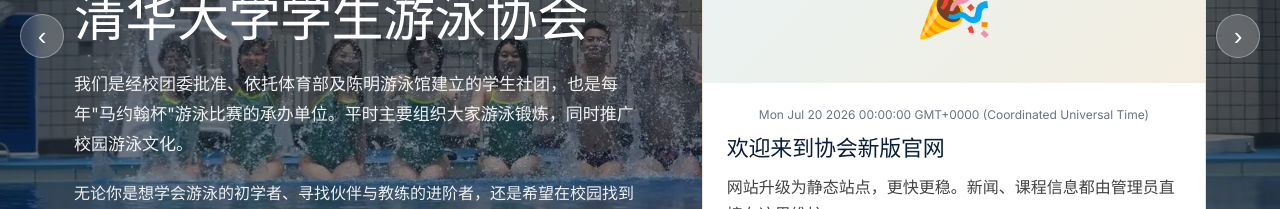
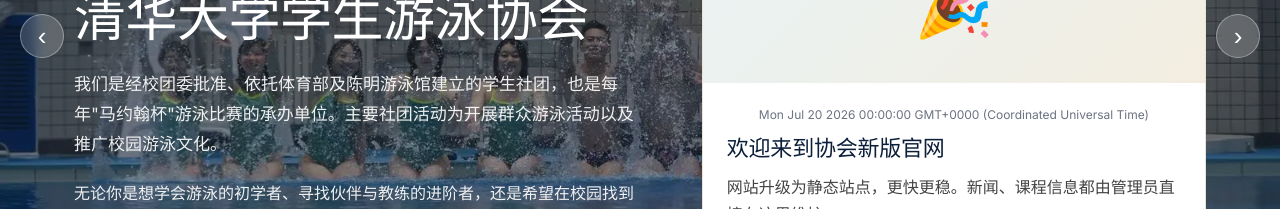
Before and after one commit to llw24/thu-swim-static, a Next.js app: page / in a window 1280 px wide. Shown: the part 331-540 px from the top of the page. Built offline with nearby package versions, Linux system fonts and the light colour scheme; no server answers.

Commit message:
copy: 协会介绍活动表述改回原版措辞

```diff
--- a/src/app/about/page.tsx
+++ b/src/app/about/page.tsx
@@ -13,7 +13,7 @@
         <h2 className="serif" style={{ fontSize: 22, marginBottom: 12 }}>{t('我们是谁', 'Who we are')}</h2>
         <p style={{ color:'#333', lineHeight: 1.85, marginBottom: 14 }}>
           {t(
-            '清华大学学生游泳协会是经校团委批准、依托体育部及陈明游泳馆建立的学生社团，也是每年"马约翰杯"游泳比赛的承办单位。平时主要组织大家游泳锻炼，同时推广校园游泳文化。',
+            '清华大学学生游泳协会是经校团委批准、依托体育部及陈明游泳馆建立的学生社团，也是每年"马约翰杯"游泳比赛的承办单位。主要社团活动为开展群众游泳活动以及推广校园游泳文化。',
             'The Tsinghua University Student Swimming Association is a student organization approved by the Youth League Committee, established under the Sports Department and based at Chen Ming Natatorium. We also organize the annual Ma Yuehan Cup swim meet. Day to day, we run swim sessions for everyone on campus and work to grow swimming culture at Tsinghua.'
           )}
         </p>
--- a/src/components/HomeView.tsx
+++ b/src/components/HomeView.tsx
@@ -74,7 +74,7 @@
             </h1>
             <p className="hero-lead" style={{ fontSize:17, lineHeight:1.75, marginBottom:20, maxWidth:560 }}>
               {t(
-                '我们是经校团委批准、依托体育部及陈明游泳馆建立的学生社团，也是每年"马约翰杯"游泳比赛的承办单位。平时主要组织大家游泳锻炼，同时推广校园游泳文化。',
+                '我们是经校团委批准、依托体育部及陈明游泳馆建立的学生社团，也是每年"马约翰杯"游泳比赛的承办单位。主要社团活动为开展群众游泳活动以及推广校园游泳文化。',
                 'We are a student organization approved by the Youth League Committee, established under the Sports Department and based at Chen Ming Natatorium, and we organize the annual Ma Yuehan Cup swim meet. Day to day, we run swim sessions for everyone on campus and work to grow swimming culture at Tsinghua.'
               )}
             </p>
```
